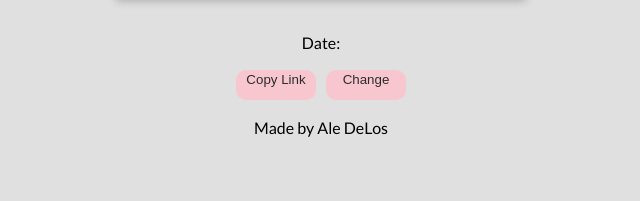
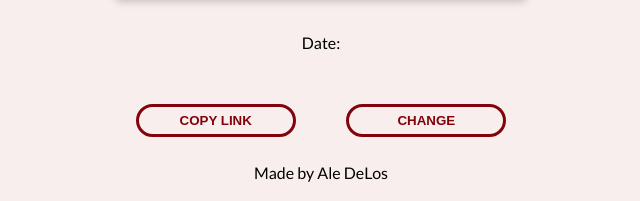
Before and after one commit to aledeloss/nasa-photos, a React (Create React App) app: page / in a window 1280 px wide. Shown: the part 428-629 px from the top of the page, without its empty margins (319-959 px from the left). Built offline with nearby package versions, Linux system fonts and the light colour scheme; no server answers.

Commit message:
Improve styles

```diff
--- a/src/components/Menu/index.tsx
+++ b/src/components/Menu/index.tsx
@@ -5,12 +5,12 @@ import { Button, MenuProps } from './types';
 const Menu = ({ link, handleChangePic }: MenuProps) => {
   const buttons: Button[] = [
     {
-      label: 'Copy Link',
+      label: 'COPY LINK',
       icon: 'share',
       action: () => navigator.clipboard.writeText(link)
     },
     {
-      label: 'Change',
+      label: 'CHANGE',
       icon: 'change',
       action: handleChangePic
     }
--- a/src/components/Menu/styles.tsx
+++ b/src/components/Menu/styles.tsx
@@ -1,29 +1,33 @@
 import styled from 'styled-components';
 
 export const StyledMenu = styled.div`
-  margin-top: 1vw;
+  margin-top: 3vw;
   margin-bottom: 1vw;
   border: none;
-  background-color: #e0e0e0;
+  background-color: transparent;
   display: flex;
   justify-content: center;
+  gap: 1.5em;
 `;
 
 export const StyledButton = styled.button`
-  background-color: pink;
-  width: 80px;
-  height: 30px;
+  width: 12em;
+  background-color: transparent;
+  color: #82030a;
+  height: 2.5em;
   display: flex;
-  flex-direction: row;
   justify-content: center;
+  align-items: center;
   border: none;
-  border-radius: 10px;
-  padding: 2px;
-  margin: 5px;
-  opacity: 0.8;
+  border-radius: 3.5em;
+  margin: 1em;
+  /* font-size: 1em; */
+  font-weight: 600;
   cursor: pointer;
+  border: solid #82030a 3px;
   &:hover {
-    opacity: 1.5;
+    background-color: #82030a;
+    color: #f8eeee;
   }
   &:active {
     transform: scale(1.05);
--- a/src/components/Page/styles.tsx
+++ b/src/components/Page/styles.tsx
@@ -8,7 +8,7 @@ export const StyledPage = styled.div`
   height: 100%;
   padding: 2vw 2vw 1vw 2vw;
   min-height: 100vh;
-  background-color: #e0e0e0;
+  background-color: #F8EEEE;
   a {
     text-decoration: none;
     color: black;
```
